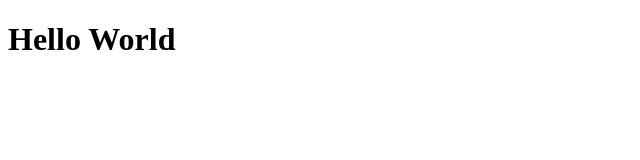
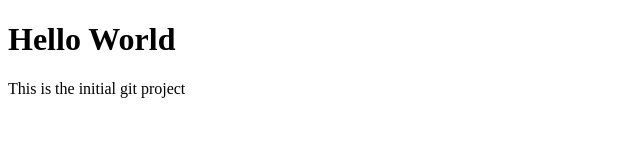
Before and after one commit to Ramahadam/Binray-company, a plain HTML site: page index.html in a window 1280 px wide. Shown: the whole page, without its empty margins (0-640 px from the left). Drawn offline with Linux system fonts and the light colour scheme.

Commit message:
first change

```diff
--- a/index.html
+++ b/index.html
@@ -8,6 +8,6 @@
 </head>
 <body>
     <h1>Hello World</h1>
-
+    <p>This is the initial git project</p>
 </body>
 </html>
```
